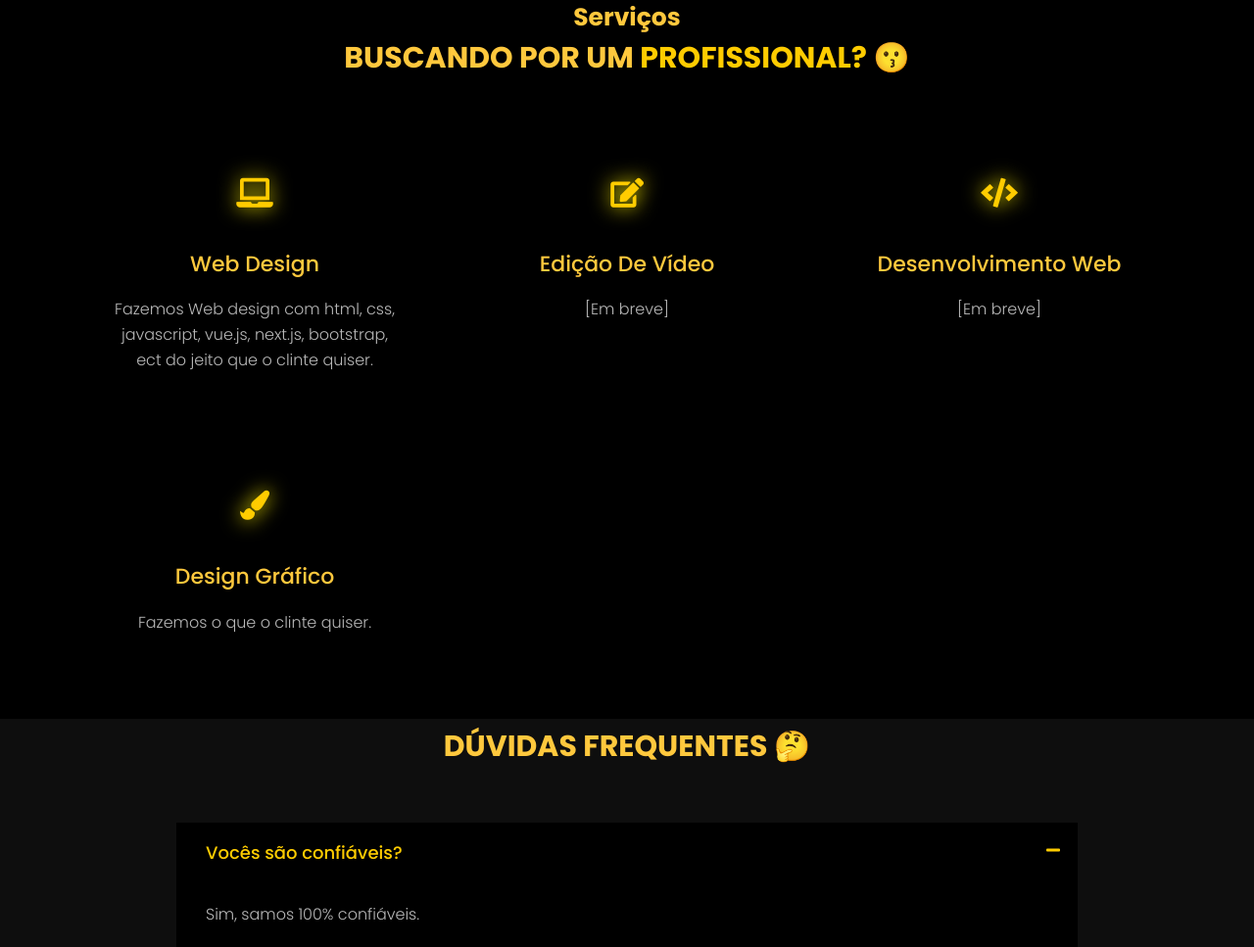
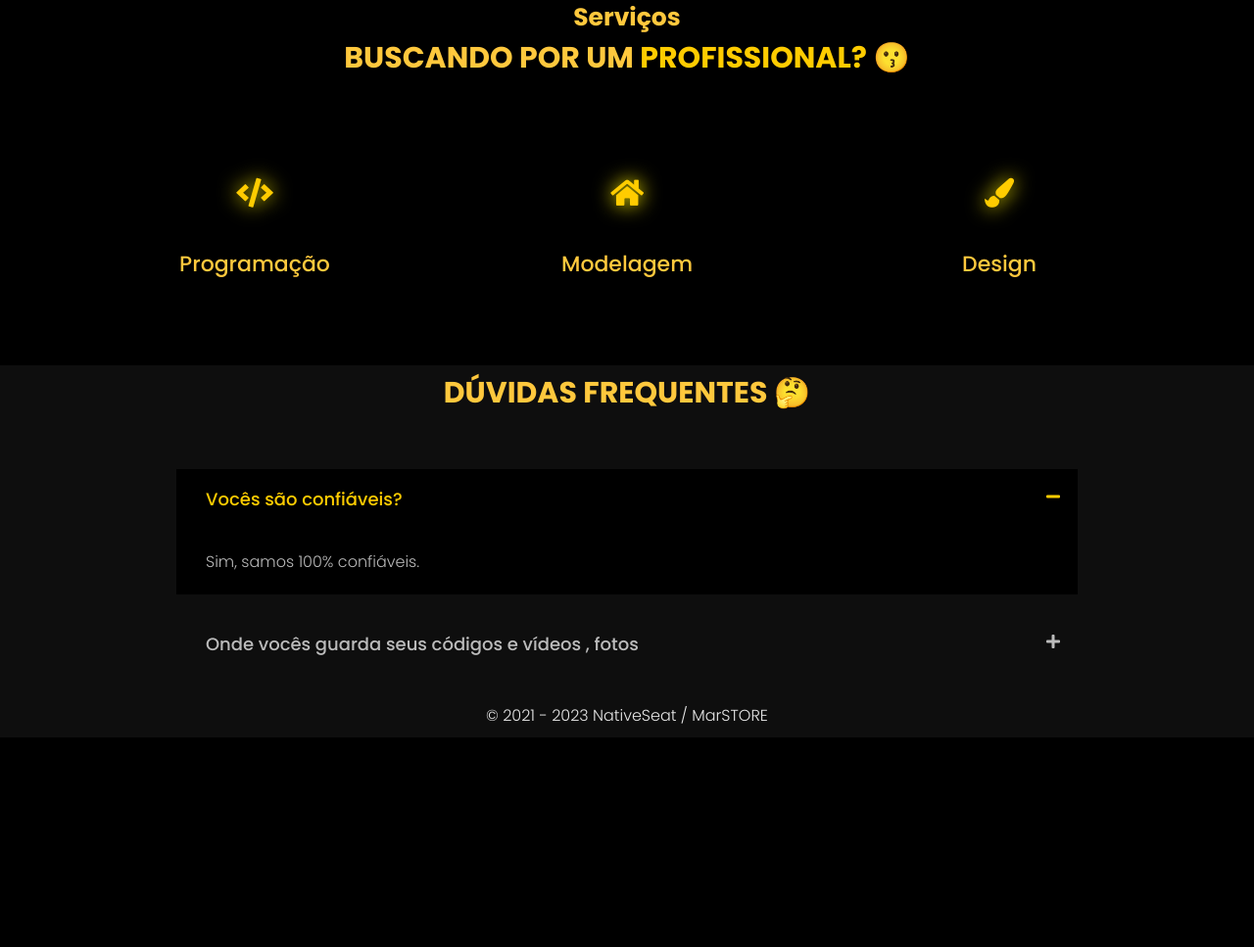
Before and after one commit to Marstore/website-nativeseat, a plain HTML site: page index.html in a window 1280 px wide. Shown: the part 807-1774 px from the top of the page at 98% size. After the commit the page ends 1560 px from the top, so only its background shows below. Drawn offline with nearby package versions, Linux system fonts and the light colour scheme; a script that the page names is missing.

Commit message:
fix #services

```diff
--- a/index.html
+++ b/index.html
@@ -10,7 +10,7 @@
     <link rel="stylesheet" href="style.css" />
     <link rel="stylesheet" href="article.css" />
     <meta name="msapplication-TileColor" content="#ffffff">
-    <link rel="icon" type="image/png" sizes="16x16"  href="">
+    <link rel="icon" type="image/png" sizes="16x16"  href="icon-logo-sote.avif">
     <link rel="stylesheet" href="https://cdnjs.cloudflare.com/ajax/libs/animate.css/4.1.1/animate.min.css"/>
     <link rel="stylesheet" href="https://cdnjs.cloudflare.com/ajax/libs/magnific-popup.js/1.1.0/magnific-popup.min.css">
     <link rel="stylesheet" href="https://cdnjs.cloudflare.com/ajax/libs/font-awesome/5.15.4/css/all.min.css">
@@ -72,40 +72,29 @@
         <div class="col-lg-4 col-md-6">
           <div class="service-item">
             <div class="icon">
-              <i class="fas fa-laptop"></i>
+              <i class="fa fa-code"></i>
             </div>
-            <h3>Web design</h3>
-            <p>Fazemos Web design com html, css, javascript, vue.js, next.js, bootstrap, ect do jeito que o clinte quiser.</p>
+            <h3>Programação</h3>
+            <p></p>
           </div>
         </div>
         <div class="col-lg-4 col-md-6">
           <div class="service-item">
             <div class="icon">
-              <i class="fas fa-edit"></i>
+              <i class="fa fa-home"></i>
             </div>
-            <h3>Edição de vídeo</h3>
-            <p>[Em breve]</p>
+            <h3>Modelagem</h3>
+            <p></p>
           </div>
         </div>
         <div class="col-lg-4 col-md-6">
           <div class="service-item">
             <div class="icon">
-              <i class="fas fa-code"></i>
+              <i class="fa fa-paint-brush" aria-hidden="true"></i>
             </div>
-            <h3>desenvolvimento web</h3>
-            <p>[Em breve]</p>
+            <h3>Design</h3>
+            <p></p>
           </div>
-        </div>
-        <div class="col-lg-4 col-md-6">
-          <div class="service-item">
-            <div class="icon">
-              <i class="fas fa-paint-brush"></i>
-            </div>
-            <h3>Design gráfico</h3>
-            <p>Fazemos o que o clinte quiser.</p>
-          </div>
-        </div>
-        <div class="col-lg-4 col-md-6">
         </div>
       </div>
     </div>
--- a/style.css
+++ b/style.css
@@ -32,6 +32,7 @@ body {
 
 html {
   scroll-behavior: smooth;
+  scroll-padding-top: 100px;
 }
 
 header {
```
Also changed, not shown: icon-logo-sote.avif (added).
